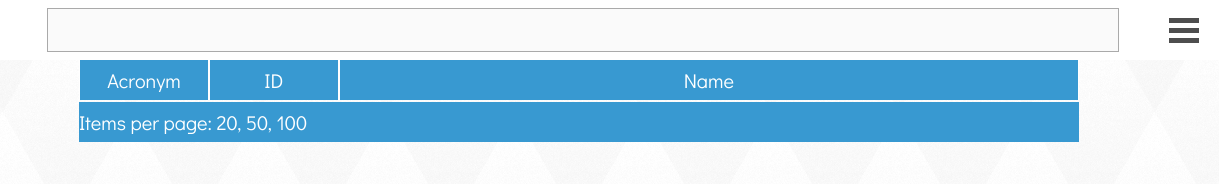
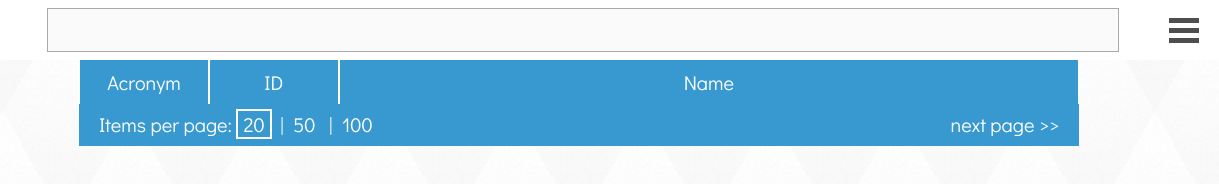
Before and after one commit to TomaszTokarz/EX7, a website: page app/index.html in a window 1280 px wide. Shown: the full height of the page, 61-1280 px from the left. Drawn offline with Linux system fonts and the light colour scheme; no server answers.

Commit message:
table footer

```diff
--- a/app/index.html
+++ b/app/index.html
@@ -13,7 +13,7 @@
     <meta name='viewport' content='width=device-width, initial-scale=1'>
     <title>EX7 project</title>
 
-    <link href="https://fonts.googleapis.com/css?family=Didact+Gothic" rel="stylesheet">
+    <link href='https://fonts.googleapis.com/css?family=Didact+Gothic' rel='stylesheet'>
 
     <!--build:css css/styles.min.css-->
         <link rel='stylesheet' href='css/main.css'>
@@ -27,49 +27,52 @@
 
     <div class='js-app-container'></div>
 
-    <div class="templates_container">
-        <script id="layout_template" type="text/x-handlebars-template">
-            <header class="header_container js-header-container"></header>
-            <main class="main_container"></main>
-            <footer class="footer_container"></footer>
+    <div class='templates_container'>
+        <script id='layout_template' type='text/x-handlebars-template'>
+            <header class='header_container js-header-container'></header>
+            <main class='main_container'></main>
+            <footer class='footer_container'></footer>
         </script>
 
-        <script id="header_template" type="text/x-handlebars-template">
-            <img class="header__logo" src='images/logo.png' />
+        <script id='header_template' type='text/x-handlebars-template'>
+            <img class='header__logo' src='images/logo.png' />
             <input class='header__search_bar'></input>
             <div class='header__menu_button'>
                 <div class='header__menu_button_icon'></div>
             </div>
         </script>
 
-        <script id="stock_template" type="text/x-handlebars-template">
-            <div class="stock__table">
-                <div class="stock__table__header">
-                    <div class="stock__table__header_acronym">Acronym</div>
-                    <div class="stock__table__header_id">ID</div>
-                    <div class="stock__table__header_name">Name</div>
+        <script id='stock_template' type='text/x-handlebars-template'>
+            <div class='stock__table'>
+                <div class='stock__table__header'>
+                    <div class='stock__table__header_acronym'>Acronym</div>
+                    <div class='stock__table__header_id'>ID</div>
+                    <div class='stock__table__header_name'>Name</div>
                 </div>
-                <ul class="stock__table__body"></ul>
-                <div class="stock__table__footer">
-                    <div class="stock__table__footer">
-                        <span class="stock__table__footer_text">Items per page:
-                            <span class="stock__table__footer_indicator">20, </span>
-                            <span class="stock__table__footer_indicator">50, </span>
-                            <span class="stock__table__footer_indicator">100</span>
+                <ul class='stock__table__body'></ul>
+                <div class='stock__table__footer'>
+                    <div class='stock__table__footer'>
+                        <span class='stock__table__footer_text'>Items per page:
+                            <span class='stock__table__footer_indicator js_page_size_indicator active' value='20'>20</span> |
+                            <span class='stock__table__footer_indicator js_page_size_indicator' value='50'>50</span> |
+                            <span class='stock__table__footer_indicator js_page_size_indicator' value='100'>100</span>
+                        </span>
+                        <span class='stock__table__footer_next_page'>
+                            next page >>
                         </span>
                     </div>
                 </div>
             </div>
         </script>
 
-        <script id="supply_template" type="text/x-handlebars-template">
-            <div class="stock__table__body_acronym">
+        <script id='supply_template' type='text/x-handlebars-template'>
+            <div class='stock__table__body_acronym'>
                 {{acronym}}
             </div>
-            <div class="stock__table__body_id">
+            <div class='stock__table__body_id'>
                 {{id}}
             </div>
-            <div class="stock__table__body_name">
+            <div class='stock__table__body_name'>
                 {{name}}
             </div>
         </script>
--- a/app/js/app.js
+++ b/app/js/app.js
@@ -6,14 +6,14 @@ var app = {
 
     pingApi: function() {
         $.ajax({
-            url: "http://rt.ex7.pl/ping",
+            url: 'http://rt.ex7.pl/ping',
             method: 'GET',
             success: function(data){
-                console.log("Connection established correctly, server responses: ", data.response);
+                console.log('Connection established correctly, server responses: ', data.response);
                 app.getData();
             },
             error: function(data) {
-                console.error("Connection failed");
+                console.error('Connection failed');
             }
         })
     },
--- a/app/js/stock/models/collection.js
+++ b/app/js/stock/models/collection.js
@@ -1,7 +1,3 @@
 var Stock = Backbone.Collection.extend({
-    model: Supply,
-
-    initialize: function(options) {
-        console.log("collection Stock initialized")
-    }
+    model: Supply
 });
--- a/app/js/stock/models/model.js
+++ b/app/js/stock/models/model.js
@@ -1,7 +1,7 @@
 var Supply = Backbone.Model.extend({
     defaults: {
-        "acronym": "",
-        "id": "",
-        "name": ""
+        'acronym': '',
+        'id': '',
+        'name': ''
     }
 });
--- a/app/js/stock/views/item.js
+++ b/app/js/stock/views/item.js
@@ -1,6 +1,6 @@
 var SupplyItemView = Backbone.Marionette.View.extend({
-    tagName: "li",
-    className: "stock__table__body_supply",
+    tagName: 'li',
+    className: 'stock__table__body_supply',
      template: Handlebars.compile( $('#supply_template').html() ),
 
     ui: {
--- a/app/js/stock/views/list.js
+++ b/app/js/stock/views/list.js
@@ -3,32 +3,48 @@ var StockCollectionView = Backbone.Marionette.CompositeView.extend( {
     template: Handlebars.compile( $('#stock_template').html() ),
     childViewContainer: '.stock__table__body',
     childView: SupplyItemView,
+    pageSize: 20,
+    page: 1,
+
+    ui: {
+        pageSizeIndicator: '.js_page_size_indicator',
+        wholeTable: '.stock__table__body'
+    },
+
+    events: {
+        'click @ui.pageSizeIndicator': 'changePageSizeIndicator'
+    },
 
     initialize: function() {
         this.collection = new Stock();
         this.render();
-        this.refreshCollection({
-            page_size: "50"
-        });
+        this.collection.on('change',this.render, this);
+        this.refreshCollection();
     },
-    refreshCollection: function(filters) {
+
+    changePageSizeIndicator: function(ev) {
+        this.pageSize = parseInt($(ev.target).attr('value'));
+        $(this.ui.pageSizeIndicator).removeClass('active');
+        $(ev.target).addClass('active');
+        this.refreshCollection()
+    },
+
+    refreshCollection: function() {
         $.ajax({
-            url: "http://rt.ex7.pl/get-data",
+            url: 'http://rt.ex7.pl/get-data',
             method: 'POST',
-            data: filters,
-            // {
-            //     sort_column: "acronym",    // sorting column
-            //     sort_order: "",             // sorting type ("asc", "desc")
-            //     filter: "",                 // data filter string
-            //     page_size: "50",            // pagening page size (not greater than 1000)
-            //     page: "1"                   // pagening page number (ordering from 1)
-            // },
+            data: {
+                sort_column: '',    // sorting column
+                sort_order: '',             // sorting type ('asc', 'desc')
+                filter: '',                 // data filter string
+                page_size: this.pageSize,            // pagening page size (not greater than 1000)
+                page: this.page                   // pagening page number (ordering from 1)
+            },
             success: function(data) {
-                console.log(data);
                 app.layout.currentView.collection.add(data);
             },
             error: function(data) {
-                console.error("Connection failed");
+                console.error('Connection failed');
             }
         })
     }
--- a/app/scss/header.scss
+++ b/app/scss/header.scss
@@ -33,7 +33,7 @@
 
         &::after,
         &::before {
-            content: "";
+            content: '';
             width: inherit;
             height: inherit;
             background-color: inherit;
--- a/app/scss/stock.scss
+++ b/app/scss/stock.scss
@@ -8,7 +8,7 @@
     &__header {
         top: 60px;
         color: $white;
-        line-height: 2em;
+        line-height: 2.2em;
         position: fixed;
         width: 100%;
         max-width: $max-width;
@@ -32,7 +32,7 @@
     &__body {
         margin-top: 102px;
         padding: 0;
-        line-height: 1.5em;
+        line-height: 1.8em;
         width: 100%;;
         max-width: $max-width;
 
@@ -60,15 +60,35 @@
         &_name {
             flex-grow: 10;
             text-align: left;
-            text-indent: 20px;
+            text-indent: $header-sides-margin;
         }
     }
 
     &__footer {
         background-color: $blue;
         color: $white;
-        line-height: 2em;
+        line-height: 2.2em;
         display: flex;
+        justify-content: space-between;
         width: 100%;
+
+        &_text {
+            padding-left: $header-sides-margin;
+        }
+
+        &_indicator {
+            cursor: pointer;
+            padding: 0 5px;
+
+            &.active {
+                font-size: bold;
+                border: 2px solid $white;
+            }
+        }
+
+        &_next_page {
+            padding-right: $header-sides-margin;
+            cursor: pointer;
+        }
     }
 }
--- a/gulpfile.js
+++ b/gulpfile.js
@@ -33,7 +33,7 @@ gulp.task('watch', ['browserSync', 'sass'], function (){
 
 gulp.task('build', function (callback) {
   runSequence('clean:dist',
-    ['sass', 'useref', 'images', 'fonts', 'templatesBuild'],
+    ['sass', 'useref', 'images', 'fonts'],
     callback
   )
 });
```
Also changed, not shown: app/css/header.css, app/css/main.css, app/css/stock.css, dist/css/styles.min.css (added), dist/images/background.png (added), dist/images/logo.png (added), dist/index.html (added), dist/js/main.min.js (added).
